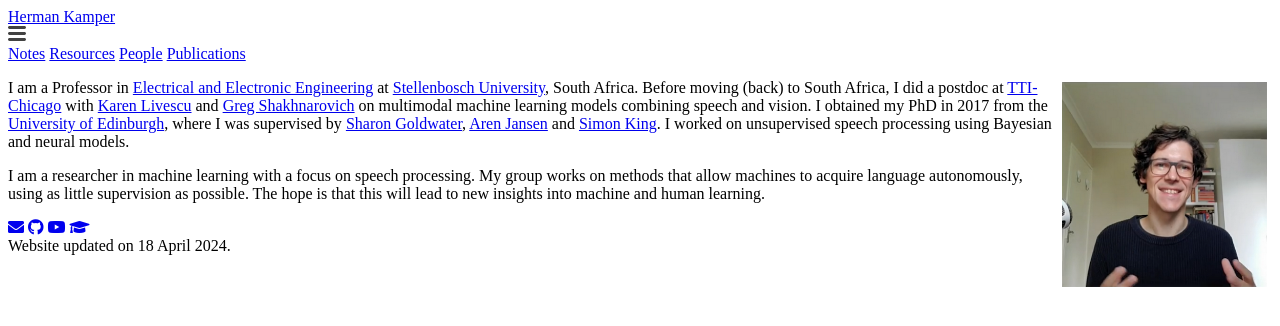
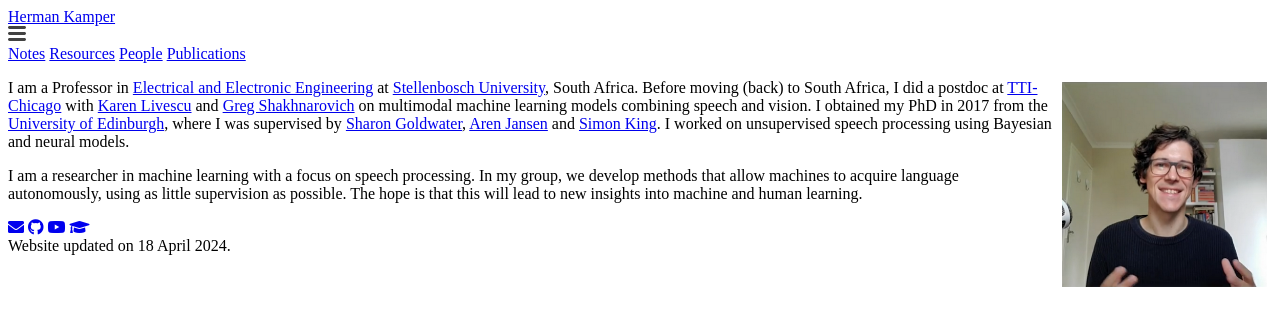
Before and after one commit to kamperh/kamperh.github.io, a Jekyll site: the page built from home.md, in a window 1280 px wide. Shown: the top 326 px of the page. Built offline with Jekyll 4.4.1, drawn with Linux system fonts in a browser that asks for light colours; a style sheet for code colours, icons or effects is not loaded.

Commit message:
Update home.md

```diff
--- a/home.md
+++ b/home.md
@@ -8,7 +8,7 @@ permalink: /
 
 I am a Professor in [Electrical and Electronic Engineering](http://www.ee.sun.ac.za/) at [Stellenbosch University](http://www.sun.ac.za/), South Africa. Before moving (back) to South Africa, I did a postdoc at [TTI-Chicago](http://www.ttic.edu/) with [Karen Livescu](http://ttic.uchicago.edu/~klivescu/) and [Greg Shakhnarovich](http://ttic.uchicago.edu/~gregory/) on multimodal machine learning models combining speech and vision. I obtained my PhD in 2017 from the [University of Edinburgh](http://web.inf.ed.ac.uk/ilcc), where I was supervised by [Sharon Goldwater](http://homepages.inf.ed.ac.uk/sgwater/), [Aren Jansen](https://sites.google.com/view/ajansen-pubs) and [Simon King](http://homepages.inf.ed.ac.uk/simonk/). I worked on unsupervised speech processing using Bayesian and neural models.
 
-I am a researcher in machine learning with a focus on speech processing. My group works on methods that allow machines to acquire language autonomously, using as little supervision as possible. The hope is that this will lead to new insights into machine and human learning.
+I am a researcher in machine learning with a focus on speech processing. In my group, we develop methods that allow machines to acquire language autonomously, using as little supervision as possible. The hope is that this will lead to new insights into machine and human learning.
 
 <div class="social">
   <div class="contact-icons">
```
